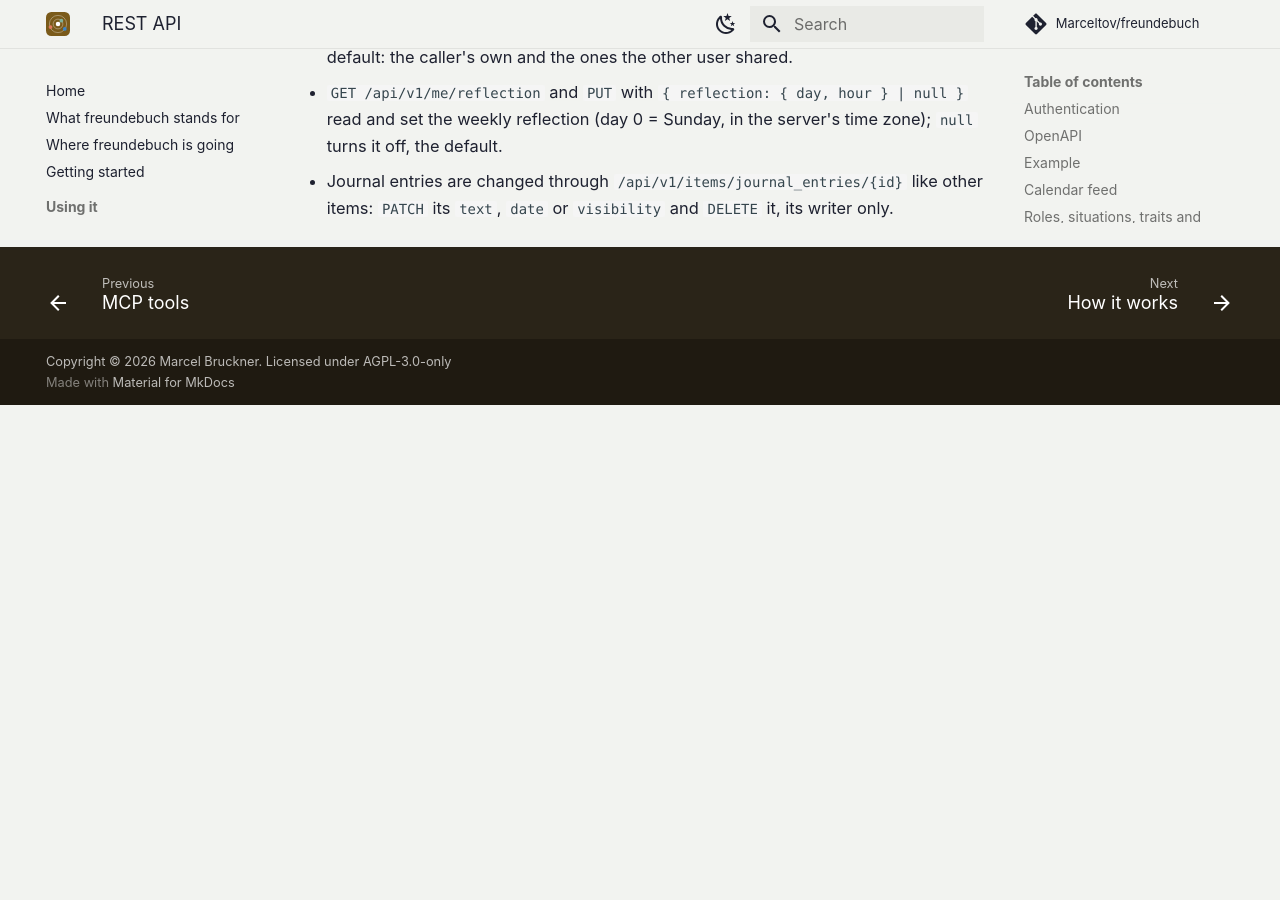
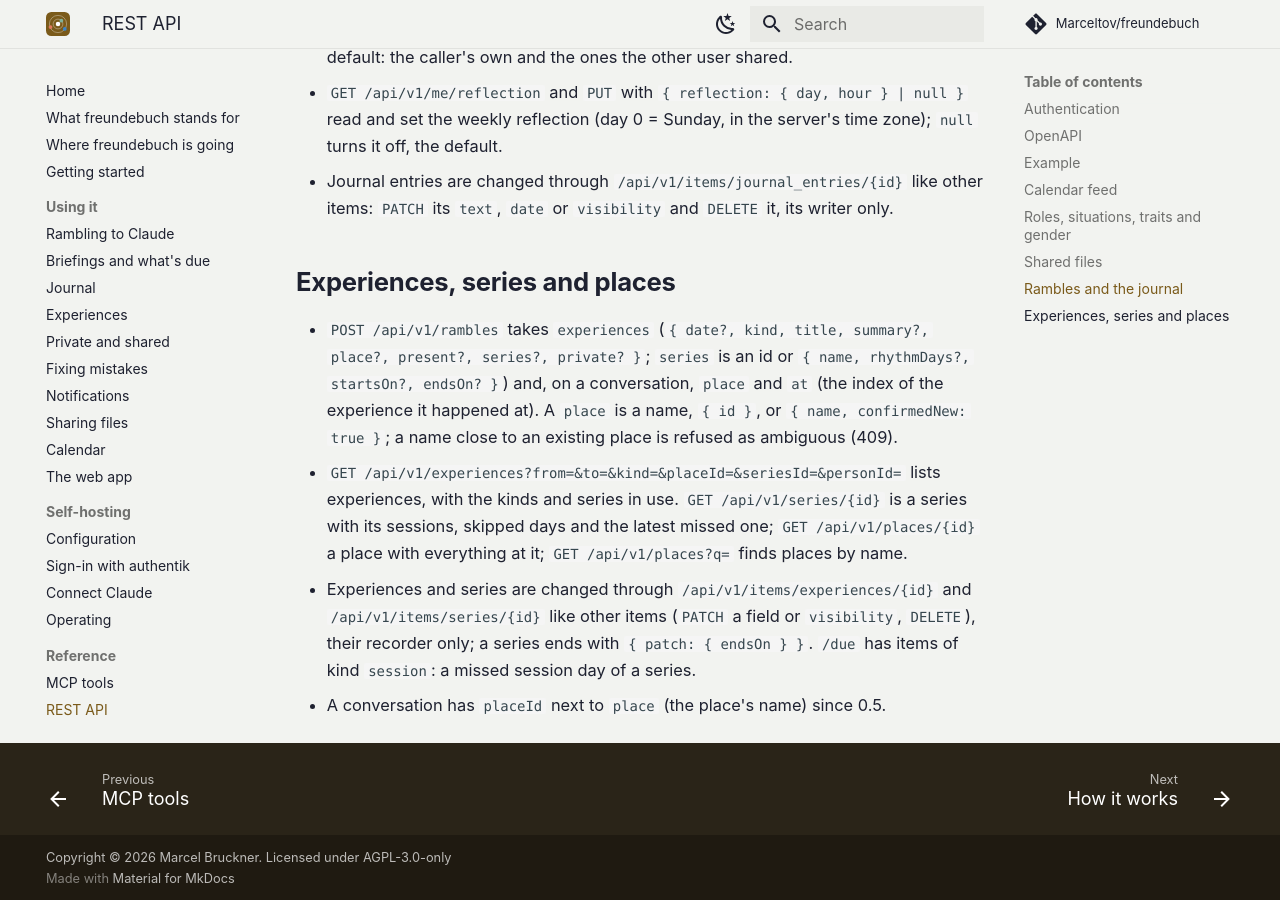
Before and after one commit to Marceltov/freundebuch, an MkDocs documentation site: the page built from docs/reference/rest-api.md, in a window 1280 px wide and 900 px high, scrolled down 2444 px. Built offline with MkDocs 1.6.1 and Material for MkDocs 9.7.7, drawn with Linux system fonts in a browser that asks for light colours; some web fonts are replaced; comment, search, counter and statistics services are not loaded; before the commit the page ends 2849 px from its top, so only the background shows below that.

Commit message:
FREUNDEBUCH #67: Document experiences, series and places
Co-Authored-By: Claude Opus 5.5 <noreply@anthropic.com>
Claude-Session: https://claude.ai/code/session_01MmwmvrJEqFRBcbLRdDfynJ

```diff
--- a/docs/reference/rest-api.md
+++ b/docs/reference/rest-api.md
@@ -48,3 +48,10 @@ The same privacy rules apply as everywhere else: a request sees what the token's
 - `GET /api/v1/journal?from=&to=&personId=` lists journal entries, the last 30 days by default: the caller's own and the ones the other user shared.
 - `GET /api/v1/me/reflection` and `PUT` with `{ reflection: { day, hour } | null }` read and set the weekly reflection (day 0 = Sunday, in the server's time zone); `null` turns it off, the default.
 - Journal entries are changed through `/api/v1/items/journal_entries/{id}` like other items: `PATCH` its `text`, `date` or `visibility` and `DELETE` it, its writer only.
+
+## Experiences, series and places
+
+- `POST /api/v1/rambles` takes `experiences` (`{ date?, kind, title, summary?, place?, present?, series?, private? }`; `series` is an id or `{ name, rhythmDays?, startsOn?, endsOn? }`) and, on a conversation, `place` and `at` (the index of the experience it happened at). A `place` is a name, `{ id }`, or `{ name, confirmedNew: true }`; a name close to an existing place is refused as ambiguous (409).
+- `GET /api/v1/experiences?from=&to=&kind=&placeId=&seriesId=&personId=` lists experiences, with the kinds and series in use. `GET /api/v1/series/{id}` is a series with its sessions, skipped days and the latest missed one; `GET /api/v1/places/{id}` a place with everything at it; `GET /api/v1/places?q=` finds places by name.
+- Experiences and series are changed through `/api/v1/items/experiences/{id}` and `/api/v1/items/series/{id}` like other items (`PATCH` a field or `visibility`, `DELETE`), their recorder only; a series ends with `{ patch: { endsOn } }`. `/due` has items of kind `session`: a missed session day of a series.
+- A conversation has `placeId` next to `place` (the place's name) since 0.5.
--- /dev/null
+++ b/docs/using/experiences.md
@@ -0,0 +1,19 @@
+# Experiences
+
+Tell Claude about what you lived through, not only whom you met: a concert, a festival, a trip, a course. Claude keeps each as an **experience**: the day, what it was ("Konzert", "Kurs", "Reise"), a short title, a few lines, the place and who was there. Later you can ask "which concerts did I go to last year?" or "what did we do at the Olympiahalle?".
+
+## Series
+
+Something that recurs, like a dog-school course every Wednesday, is a **series**. Each lesson is an experience in it, on its own day. Claude starts a series only when you speak of something as recurring, and asks first. A series has a rhythm ("every 7 days"), a start, and an end once you say it's over.
+
+When a session day passes and you haven't told Claude about it, freundebuch asks: in the [daily notification](notifications.md) the morning after ("🐾 Hundeschule am 04.11.: noch nicht erzählt"), and Claude brings it up when you ask what's due or open Erzählen. Everyone who was at a session of the series is asked, until one of you tells it. If you skipped a lesson, say so and that day isn't asked about again. When the series ends, the reminders stop.
+
+Everything stays as a memory: an ended series keeps all its sessions, and nothing disappears on its own. You can delete a series only by asking for exactly that; its sessions then stay as single experiences.
+
+## Places
+
+A place has a name and other names, like a person ("Hundeschule Pfotenglück", "die Hundeschule"). Claude reuses a place you already have and asks when a new name is close to an existing one. A place's page shows everything that happened there; a series' page shows its sessions by date, with the missed and skipped days. Addresses and a map come later ([#78](https://github.com/Marceltov/freundebuch/issues/78)).
+
+## Private and shared
+
+Experiences and series are shared with your partner by default, like conversations; Claude asks before filing something sensitive as shared. A private ramble or a private series makes its experiences private. A place shows up for your partner only through something at it they may see.
--- a/mkdocs.yml
+++ b/mkdocs.yml
@@ -19,6 +19,7 @@ nav:
       - Rambling to Claude: using/rambling.md
       - Briefings and what's due: using/briefings.md
       - Journal: using/journal.md
+      - Experiences: using/experiences.md
       - Private and shared: using/privacy.md
       - Fixing mistakes: using/corrections.md
       - Notifications: using/notifications.md
```
Also changed, not shown: docs/adr/0016-experiences-series-and-places.md (added, +32 -0 lines), docs/reference/mcp-tools.md (+6 -3 lines), docs/roadmap.md (+2 -2 lines).
